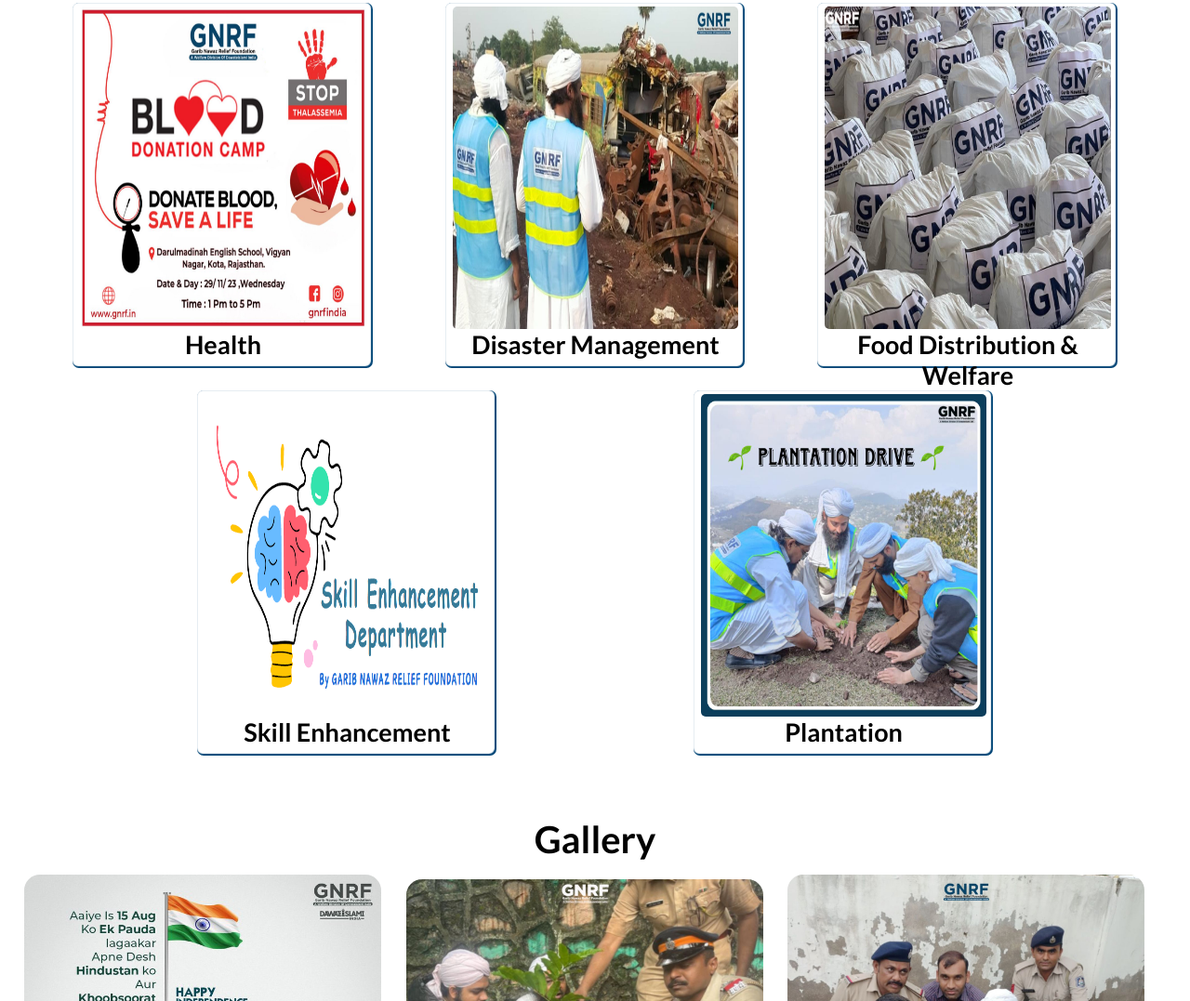
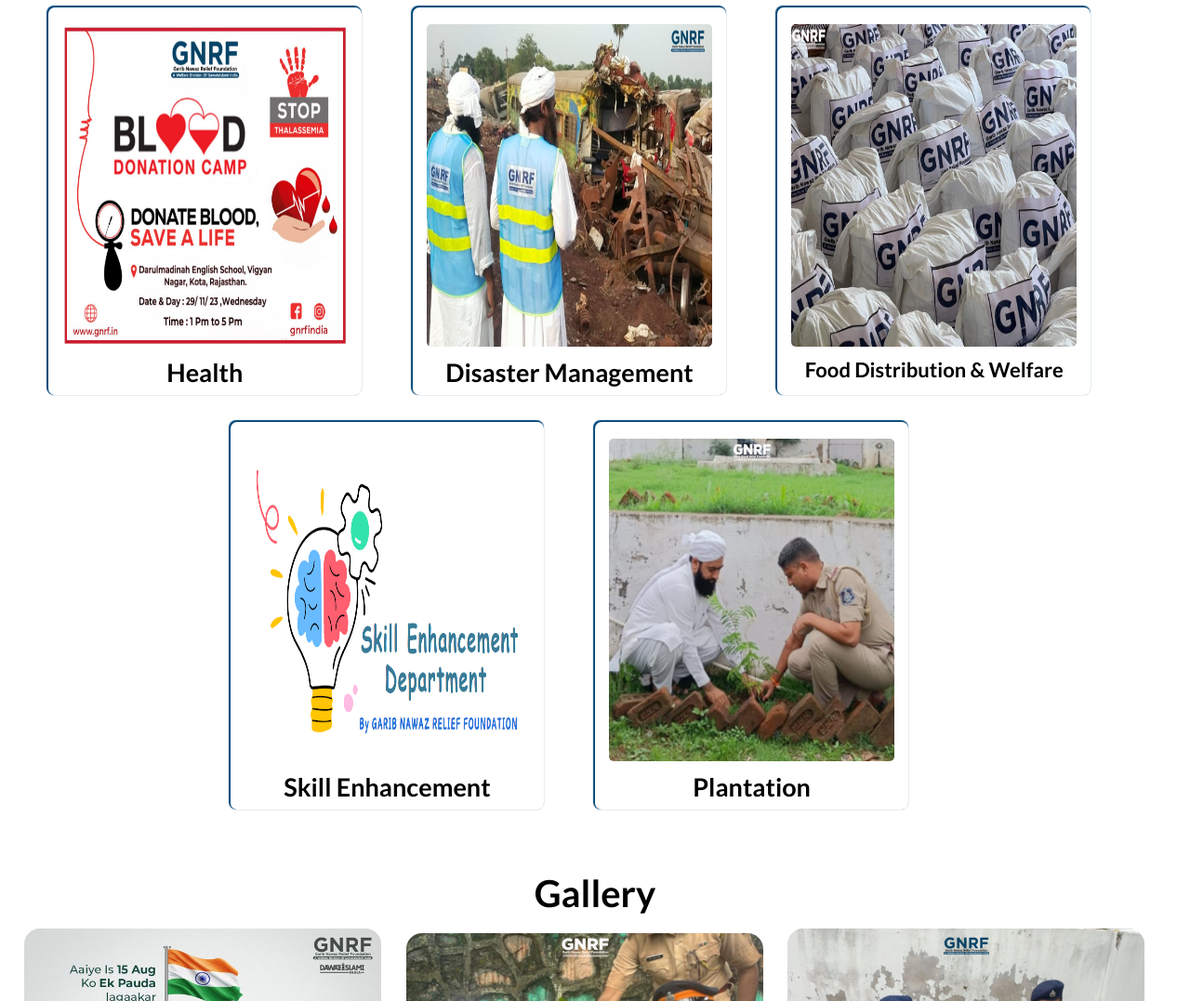
Before and after one commit to Ahmedsbey/Assign-GNRF, a plain HTML site: page index.html in a window 1280 px wide. Shown: the part 1124-2201 px from the top of the page at 93% size. Drawn offline with Linux system fonts and the light colour scheme.

Commit message:
correct some problem

```diff
--- a/Gnrf.css
+++ b/Gnrf.css
@@ -141,15 +141,15 @@ nav {
     display: flex;
     flex-wrap: wrap;
     align-items: center;
-    justify-content: space-evenly;
+    justify-content: center;
 }
 .dep-box{
     color: white;
     border-radius: 7px;
-    box-shadow: inset #024677 -1px -1px 1px 1px;
-    padding: 4px 7px 8px 8px;
+    box-shadow: #024677 -1px -1px 1px 1px;
+    padding: 18px 15px 18px 15px;
     width: 24%;
-    margin: 18px 0px 6px 0px;
+    margin: 23px 55px 6px 0px;
     height: 381px;
     background: #ffffff;
     cursor: pointer;
@@ -164,7 +164,10 @@ nav {
     color: black;
     font-weight: 600;
     font-size: 27px;
-    top: -3px;
+    top: 8px;
+}
+.dep-box3 p{
+    font-size: 22px;
 }
 .gallery-container{
     text-align: center;
--- a/index.html
+++ b/index.html
@@ -39,7 +39,7 @@
                 September 2021 and registered in Maharashtra-Mumbai, GNRF is dedicated to working on health, welfare,
                 disaster management, plantation, and skill enhancement.</p>
             <div class="paras-btn">
-                <button>Donate Now</button>
+                <button>Donate Now 🡲</button>
             </div>
             <div class="back-remove"></div>
         </div>
@@ -66,7 +66,7 @@
              <img src="Img/depar4.png" alt="">
             <p>Skill Enhancement</p></div>
         <div class="dep-box dep-box5">
-            <img src="Img/depar5.jpg" alt="">
+            <img src="Img/1.jpg" alt="">
             <p>Plantation</p></div>
         </div>
     </div>
```
Also changed, not shown: Img/right_arrow_white.png (added).
